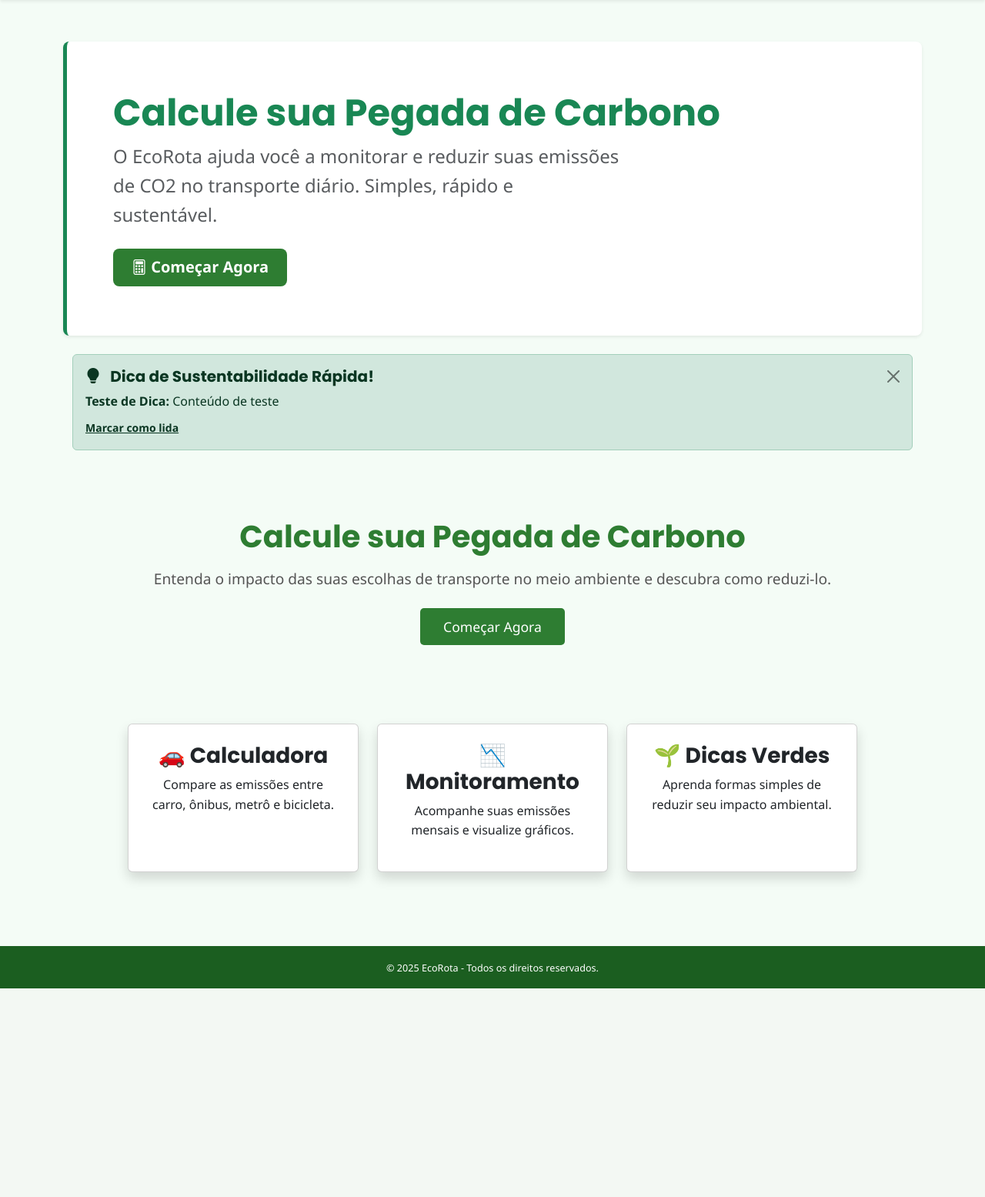
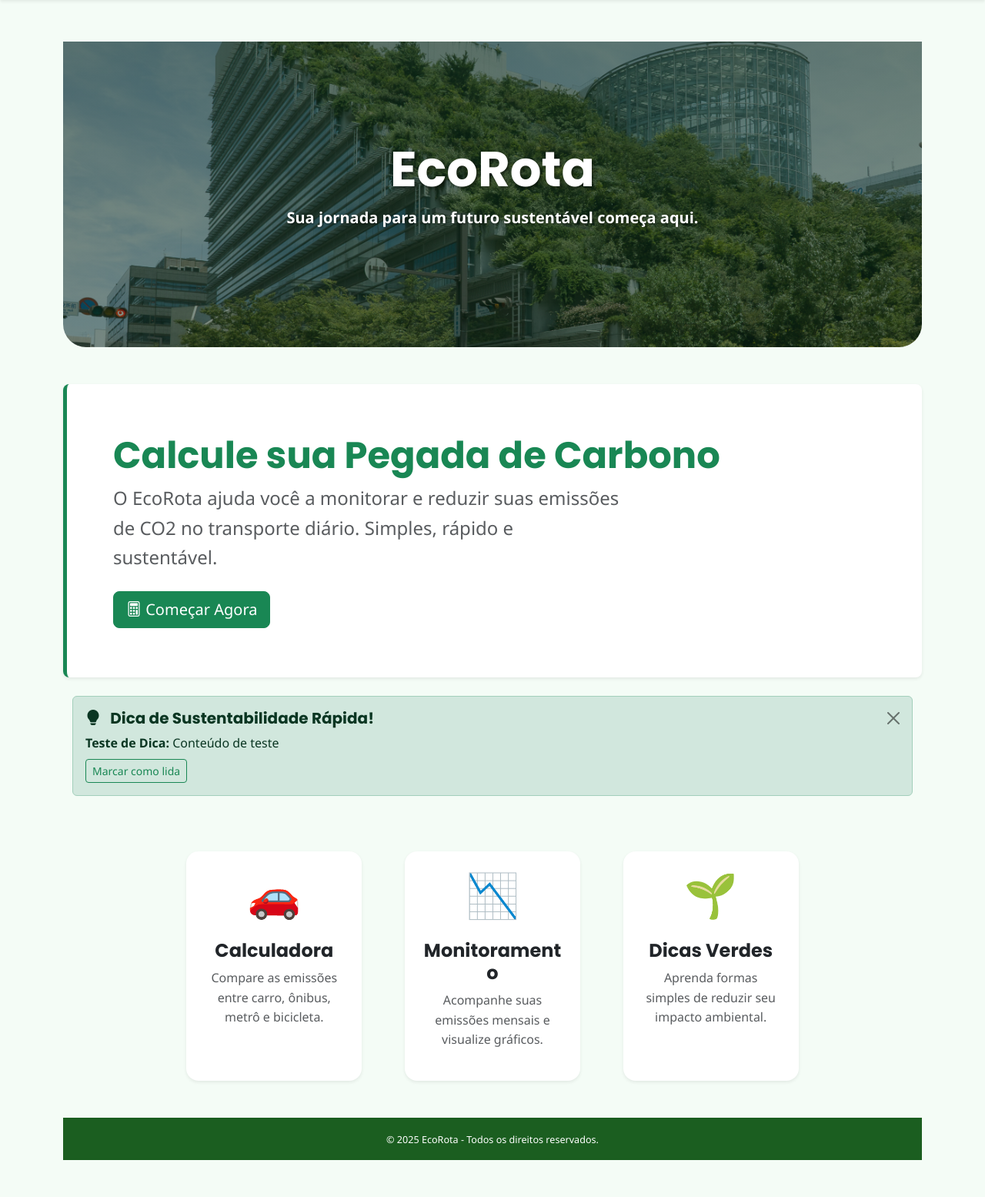
Before and after one commit to robertcastro14/CO2_Project, a Django app: page / in a window 1280 px wide. Shown: the part 64-1619 px from the top of the page at 77% size. Before the commit the page ends 1348 px from the top, so only its background shows below. Run offline with Django 5.2, Linux system fonts and the light colour scheme; a user stored in the database is signed in; data comes from the database, SQL or seed files in the repository; parts of the project's set-up code (start-up, migrations or seed data) failed here and were passed over.

Commit message:
Reta Final Site

```diff
--- a/CO2_PROJECT/usuario/static/usuario/css/style.css
+++ b/CO2_PROJECT/usuario/static/usuario/css/style.css
@@ -360,3 +360,20 @@
 body {
     background-color: #f8f9fa; /* Cinza bem clarinho */
 }
+
+/* Estilos para o banner da home */
+.home-banner {
+    background: linear-gradient(rgba(15, 50, 30, 0.6), rgba(15, 50, 30, 0.5)), url('../img/home_predio_verde.jpg');
+    background-size: cover;
+    background-position: center;
+    padding: 8rem 1rem;
+    border-radius: 0 0 30px 30px;
+}
+
+.home-banner h1 {
+    text-shadow: 2px 2px 4px rgba(0, 0, 0, 0.5);
+}
+
+.home-banner p {
+    text-shadow: 1px 1px 3px rgba(0, 0, 0, 0.5);
+}
--- a/CO2_PROJECT/usuario/templates/registration/login.html
+++ b/CO2_PROJECT/usuario/templates/registration/login.html
@@ -66,4 +66,5 @@
         });
     });
 </script>
+
 {% endblock %}
--- a/CO2_PROJECT/usuario/templates/usuario/home.html
+++ b/CO2_PROJECT/usuario/templates/usuario/home.html
@@ -3,16 +3,27 @@
 
 {% block content %}
 
-<div class="p-5 mb-4 bg-white rounded-3 shadow-sm border-start border-5 border-success">
+<div class="position-relative text-center text-white mb-5 home-banner"
+     style="background: linear-gradient(rgba(15, 50, 30, 0.6), rgba(15, 50, 30, 0.5)), url('{% static "usuario/img/home_predio_verde.jpg" %}');
+            background-size: cover;
+            background-position: center;
+            padding: 8rem 1rem;
+            border-radius: 0 0 30px 30px;">
+
+    <h1 class="display-3 fw-bold">EcoRota</h1>
+    <p class="lead mb-4 fw-bold">Sua jornada para um futuro sustentável começa aqui.</p>
+</div>
+
+<div>
+    <div class="p-5 mb-4 bg-white rounded-3 shadow-sm border-start border-5 border-success">
     <div class="container-fluid py-3">
         <h1 class="display-5 fw-bold text-success">Calcule sua Pegada de Carbono</h1>
         <p class="col-md-8 fs-4 text-muted">O EcoRota ajuda você a monitorar e reduzir suas emissões de CO2 no transporte diário. Simples, rápido e sustentável.</p>
-        <a href="{% url 'calculadora' %}" class="btn btn-eco btn-lg mt-2">
+        <a href="{% url 'calculadora' %}" class="btn btn-success btn-lg mt-2">
             <i class="bi bi-calculator"></i> Começar Agora
         </a>
     </div>
 </div>
-
 <div class="container mt-4">
 
     {# LÓGICA DE EXIBIÇÃO DA NOTIFICAÇÃO (RF12) #}
@@ -24,36 +35,46 @@
         <p class="mb-2">
             <strong>{{ notificacao.dica.titulo }}:</strong> {{ notificacao.dica.conteudo }}
         </p>
-
-        <button type="button" class="btn-close" data-bs-dismiss="alert" aria-label="Fechar"></button>
-        <a href="{% url 'marcar_notificacao_lida' notificacao.id %}" class="alert-link small text-decoration-underline">
+        <a href="{% url 'marcar_notificacao_lida' notificacao.id %}" class="btn btn-sm btn-outline-success">
             Marcar como lida
         </a>
+        <button type="button" class="btn-close" data-bs-dismiss="alert" aria-label="Fechar"></button>
     </div>
     {% endif %}
 
-    {# Conteúdo da Seção Principal (Hero) #}
-    <section class="hero text-center" style="padding: 4rem 1rem;">
-        <h1 style="font-size: 2.5rem; color: #2E7D32; margin-bottom: 1rem;">Calcule sua Pegada de Carbono</h1>
-        <p style="font-size: 1.2rem; margin-bottom: 2rem; color: #555;">Entenda o impacto das suas escolhas de transporte no meio ambiente e descubra como reduzi-lo.</p>
+    {# Seção de Features #}
+    <section class="features row g-4 py-5 justify-content-center">
 
-        <a href="{% url 'calculadora' %}" class="btn-cta" style="background-color: #2E7D32; color: white; padding: 12px 30px; text-decoration: none; border-radius: 5px; font-size: 1.1rem;">Começar Agora</a>
+        <div class="col-md-4 col-lg-3"> <div class="card card-eco h-100 p-4 text-center border-0 shadow-sm">
+                <div class="text-success mb-3">
+                    <h3 class="display-4">🚗</h3>
+                </div>
+                <h3 class="h4 fw-bold">Calculadora</h3>
+                <p class="text-muted">Compare as emissões entre carro, ônibus, metrô e bicicleta.</p>
+            </div>
+        </div>
+
+        <div class="col-md-4 col-lg-3">
+            <div class="card card-eco h-100 p-4 text-center border-0 shadow-sm">
+                <div class="text-success mb-3">
+                    <h3 class="display-4">📉</h3>
+                </div>
+                <h3 class="h4 fw-bold">Monitoramento</h3>
+                <p class="text-muted">Acompanhe suas emissões mensais e visualize gráficos.</p>
+            </div>
+        </div>
+
+        <div class="col-md-4 col-lg-3">
+            <div class="card card-eco h-100 p-4 text-center border-0 shadow-sm">
+                <div class="text-success mb-3">
+                    <h3 class="display-4">🌱</h3>
+                </div>
+                <h3 class="h4 fw-bold">Dicas Verdes</h3>
+                <p class="text-muted">Aprenda formas simples de reduzir seu impacto ambiental.</p>
+            </div>
+        </div>
+
     </section>
 
-    {# Seção de Features #}
-    <section class="features d-flex justify-content-center gap-4 py-5 flex-wrap">
-        <div class="card shadow p-4 text-center" style="width: 300px;">
-            <h3>🚗 Calculadora</h3>
-            <p>Compare as emissões entre carro, ônibus, metrô e bicicleta.</p>
-        </div>
-        <div class="card shadow p-4 text-center" style="width: 300px;">
-            <h3>📉 Monitoramento</h3>
-            <p>Acompanhe suas emissões mensais e visualize gráficos.</p>
-        </div>
-        <div class="card shadow p-4 text-center" style="width: 300px;">
-            <h3>🌱 Dicas Verdes</h3>
-            <p>Aprenda formas simples de reduzir seu impacto ambiental.</p>
-        </div>
-    </section>
 </div>
 {% endblock content %}
```
Also changed, not shown: CO2_PROJECT/usuario/templates/usuario/sobre.html (+30 -8 lines), CO2_PROJECT/usuario/static/usuario/img/hero_aereo.jpg (added), CO2_PROJECT/usuario/static/usuario/img/home_predio_verde.jpg (added), CO2_PROJECT/usuario/static/usuario/img/sobre_rio_verde.jpg (added), CO2_PROJECT/usuario/templates/usuario/calculadora.html (line endings or trailing spaces).
